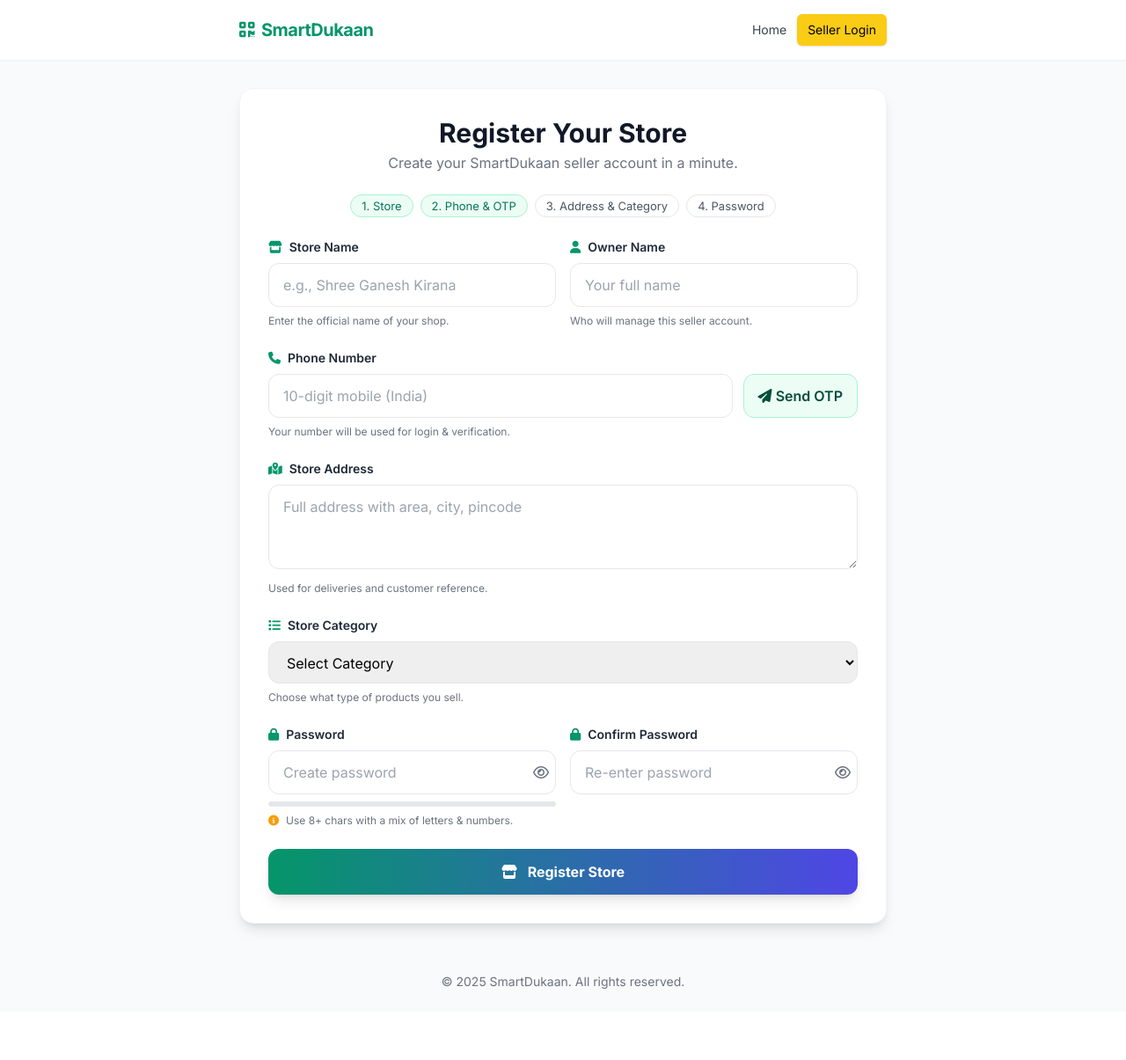
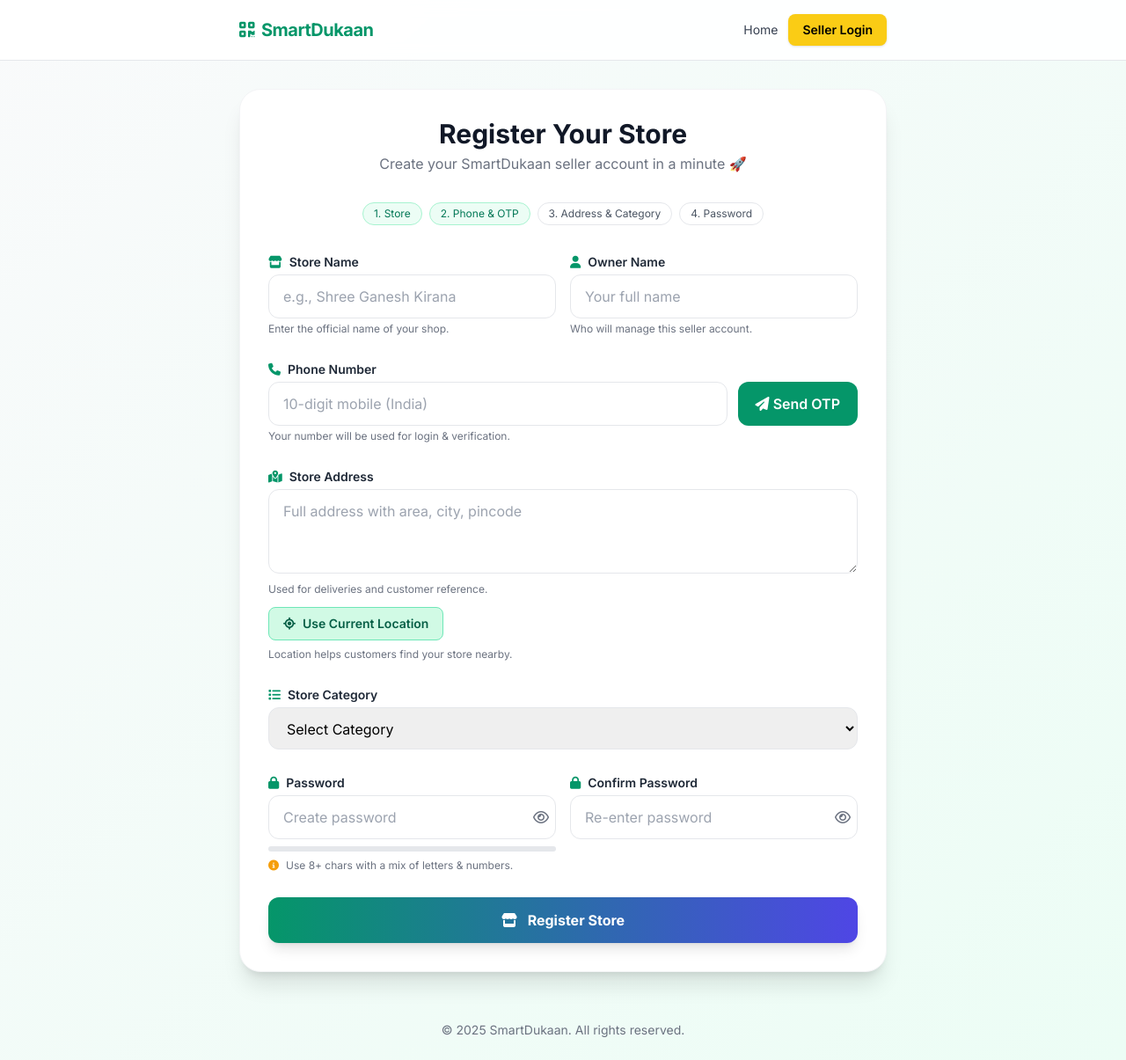
Before and after one commit to surajdantarao/qr-store, a Flask app: page /register in a window 1280 px wide. Shown: the whole page at 88% size. Before the commit the page ends 1124 px from the top, so only its background shows below. Run offline with Flask 3, Linux system fonts and the light colour scheme; some libraries are stand-ins or nearby versions.

Commit message:
Initial commit - hyperlocal project

```diff
--- a/app.py
+++ b/app.py
@@ -11,6 +11,7 @@ from functools import wraps
 from collections import defaultdict
 from PIL import Image
 from dotenv import load_dotenv
+from math import radians, cos, sin, asin, sqrt
 import io
 import csv
 import json
@@ -20,7 +21,7 @@ import uuid
 import qrcode
 import random
 import requests
-
+import math
 # --------------------------------------------------------------------------------
 # Flask App Setup
 # --------------------------------------------------------------------------------
@@ -90,8 +91,19 @@ def is_valid_phone(phone):
     }
     if phone in blacklisted_numbers:
         return False
-    return True
-
+    # For Lang And Lati
+def calculate_distance(lat1, lng1, lat2, lng2):
+    R = 6371  # Earth radius in KM
+    dlat = math.radians(lat2 - lat1)
+    dlng = math.radians(lng2 - lng1)
+
+    a = math.sin(dlat/2)**2 + \
+        math.cos(math.radians(lat1)) * \
+        math.cos(math.radians(lat2)) * \
+        math.sin(dlng/2)**2
+
+    c = 2 * math.atan2(math.sqrt(a), math.sqrt(1 - a))
+    return R * c
 # Helper: verify OTP via 2factor.in
 def verify_otp_2factor(session_id: str, otp_code: str):
     if not TWOFACTOR_API_KEY:
@@ -580,6 +592,8 @@ def register_store():
             phone = (request.form.get("phone") or "").strip()
             store_address = (request.form.get("store_address") or "").strip()
             store_category = request.form.get("store_category")
+            store_lat = request.form.get("store_lat")
+            store_lng = request.form.get("store_lng")
             password = request.form.get("password")
             confirm_password = request.form.get("confirm_password")
 
@@ -591,6 +605,8 @@ def register_store():
 
             if User.query.filter_by(phone=phone).first():
                 return "A store with this phone number already exists."
+            if not store_lat or not store_lng:
+                return "Location not captured. Please use current location."
 
             base_slug = slugify(store_name)
             slug = base_slug
@@ -612,7 +628,9 @@ def register_store():
                 slug=slug,
                 address=store_address,
                 category=store_category,
-                qr_code_path=qr_code_path
+                qr_code_path=qr_code_path,
+                store_lat=float(store_lat),
+                store_lng=float(store_lng)
             )
 
             db.session.add(new_user)
@@ -630,6 +648,40 @@ def register_store():
             db.session.rollback()
             return f"Registration failed: {str(e)}"
     return render_template("register.html")
+# Nearby Store Route
+@app.route('/nearby-stores')
+def nearby_stores():
+    lat = float(request.args.get('lat'))
+    lng = float(request.args.get('lng'))
+
+    stores = User.query.filter(
+        User.store_lat.isnot(None),
+        User.store_lng.isnot(None)
+    ).all()
+
+    nearby = []
+
+    for store in stores:
+        distance = calculate_distance(
+            lat,
+            lng,
+            float(store.store_lat),
+            float(store.store_lng)
+        )
+
+        print("Customer:", lat, lng)
+        print("Store:", store.store_lat, store.store_lng)
+        print("Distance:", distance)
+
+        if distance <= 10:
+            nearby.append({
+                "store_name": store.store_name,
+                "category": store.category,
+                "distance": round(distance, 2),
+                "store_url": url_for("store_home", slug=store.slug)
+            })
+
+    return jsonify({"stores": nearby})
 
 # Login Seller route
 @app.route('/login', methods=['GET', 'POST'])
--- a/models.py
+++ b/models.py
@@ -19,6 +19,9 @@ class User(db.Model):
     category = db.Column(db.String(50), nullable=True)
     qr_code_path = db.Column(db.String(255), nullable=True)
     reset_token = db.Column(db.String(100), nullable=True)
+    store_lat = db.Column(db.Float)
+    store_lng = db.Column(db.Float)
+    # RELATIONSHIPS
     products = db.relationship('Product', backref='seller', lazy=True, cascade="all, delete-orphan")
     orders = db.relationship('Order', backref='seller', lazy=True, cascade="all, delete-orphan")
     settings = db.relationship('StoreSettings', backref='seller', lazy=True, uselist=False, cascade="all, delete-orphan")
--- /dev/null
+++ b/static/desktop.ini
@@ -0,0 +1,2 @@
+[LocalizedFileNames]
+beep.mp3=@beep.mp3,0
--- a/templates/register.html
+++ b/templates/register.html
@@ -7,7 +7,7 @@
 
   <!-- TailwindCSS -->
   <script src="https://cdn.tailwindcss.com"></script>
-  <!-- Google Font (optional) -->
+  <!-- Google Font -->
   <link href="https://fonts.googleapis.com/css2?family=Inter:wght@400;600;700&display=swap" rel="stylesheet" />
   <!-- Icons -->
   <link rel="stylesheet" href="https://cdnjs.cloudflare.com/ajax/libs/font-awesome/6.5.0/css/all.min.css"/>
@@ -16,97 +16,102 @@
     body { font-family: 'Inter', system-ui, -apple-system, Segoe UI, Roboto, Arial, sans-serif; }
   </style>
 </head>
-<body class="min-h-screen bg-gray-50">
+<body class="min-h-screen bg-gradient-to-br from-gray-50 to-emerald-50">
 
-  <!-- Top brand bar (consistent with other pages) -->
-  <header class="bg-white shadow-sm sticky top-0 z-40">
+  <!-- Top brand bar -->
+  <header class="bg-white/90 backdrop-blur border-b sticky top-0 z-40">
     <div class="max-w-3xl mx-auto px-4 py-4 flex items-center justify-between">
       <a href="/" class="flex items-center gap-2 text-emerald-600 font-extrabold tracking-tight text-xl">
         <i class="fa-solid fa-qrcode"></i> SmartDukaan
       </a>
       <nav class="hidden sm:flex items-center gap-3">
         <a href="/" class="text-gray-700 hover:text-emerald-600 text-sm font-medium">Home</a>
-        <a href="/login" class="text-sm font-medium bg-yellow-400 hover:bg-yellow-500 text-black px-3 py-2 rounded-md shadow">Seller Login</a>
+        <a href="/login" class="text-sm font-semibold bg-yellow-400 hover:bg-yellow-500 text-black px-4 py-2 rounded-lg shadow">
+          Seller Login
+        </a>
       </nav>
     </div>
   </header>
 
   <!-- Page -->
   <main class="max-w-3xl mx-auto px-4 py-8">
-    <div class="bg-white rounded-2xl shadow-lg border border-gray-100 p-6 sm:p-8">
-      <div class="text-center mb-6">
+    <div class="bg-white rounded-3xl shadow-xl border border-gray-100 p-6 sm:p-8">
+
+      <!-- Heading -->
+      <div class="text-center mb-8">
         <h1 class="text-2xl sm:text-3xl font-extrabold text-gray-900">Register Your Store</h1>
-        <p class="text-gray-500 mt-1">Create your SmartDukaan seller account in a minute.</p>
+        <p class="text-gray-500 mt-1">Create your SmartDukaan seller account in a minute 🚀</p>
       </div>
 
-      <!-- Progress chips (visual only) -->
-      <div class="flex flex-wrap items-center justify-center gap-2 mb-6">
-        <span class="px-3 py-1 rounded-full border text-xs sm:text-[13px] border-emerald-200 text-emerald-700 bg-emerald-50">1. Store</span>
-        <span class="px-3 py-1 rounded-full border text-xs sm:text-[13px] border-emerald-200 text-emerald-700 bg-emerald-50">2. Phone & OTP</span>
-        <span class="px-3 py-1 rounded-full border text-xs sm:text-[13px] border-gray-200 text-gray-600">3. Address & Category</span>
-        <span class="px-3 py-1 rounded-full border text-xs sm:text-[13px] border-gray-200 text-gray-600">4. Password</span>
+      <!-- Progress -->
+      <div class="flex flex-wrap items-center justify-center gap-2 mb-8">
+        <span class="px-3 py-1 rounded-full border text-xs border-emerald-200 text-emerald-700 bg-emerald-50">1. Store</span>
+        <span class="px-3 py-1 rounded-full border text-xs border-emerald-200 text-emerald-700 bg-emerald-50">2. Phone & OTP</span>
+        <span class="px-3 py-1 rounded-full border text-xs border-gray-200 text-gray-600">3. Address & Category</span>
+        <span class="px-3 py-1 rounded-full border text-xs border-gray-200 text-gray-600">4. Password</span>
       </div>
 
-      <!-- FORM (IDs, names, action, onsubmit kept identical) -->
-      <form id="registrationForm" action="/register" method="POST" onsubmit="return checkFormValidation()" class="space-y-6">
+      <!-- FORM -->
+      <form id="registrationForm" action="/register" method="POST" onsubmit="return checkFormValidation()" class="space-y-7">
 
         <!-- Store + Owner -->
         <div class="grid sm:grid-cols-2 gap-4">
           <div>
-            <label for="store_name" class="flex items-center gap-2 text-sm font-semibold text-gray-800 mb-2">
+            <label for="store_name" class="flex items-center gap-2 text-sm font-semibold text-gray-800 mb-1">
               <i class="fa-solid fa-store text-emerald-600"></i> Store Name
             </label>
             <input
               type="text" id="store_name" name="store_name" required
               placeholder="e.g., Shree Ganesh Kirana"
-              class="w-full rounded-xl border border-gray-200 px-4 py-3 focus:outline-none focus:ring-2 focus:ring-emerald-300"
+              class="w-full rounded-xl border border-gray-200 px-4 py-3 focus:ring-2 focus:ring-emerald-400 outline-none"
             />
-            <p class="text-xs text-gray-500 mt-2">Enter the official name of your shop.</p>
+            <p class="text-xs text-gray-500 mt-1">Enter the official name of your shop.</p>
           </div>
 
           <div>
-            <label for="owner_name" class="flex items-center gap-2 text-sm font-semibold text-gray-800 mb-2">
+            <label for="owner_name" class="flex items-center gap-2 text-sm font-semibold text-gray-800 mb-1">
               <i class="fa-solid fa-user text-emerald-600"></i> Owner Name
             </label>
             <input
               type="text" id="owner_name" name="owner_name" required
               placeholder="Your full name"
-              class="w-full rounded-xl border border-gray-200 px-4 py-3 focus:outline-none focus:ring-2 focus:ring-emerald-300"
+              class="w-full rounded-xl border border-gray-200 px-4 py-3 focus:ring-2 focus:ring-emerald-400 outline-none"
             />
-            <p class="text-xs text-gray-500 mt-2">Who will manage this seller account.</p>
+            <p class="text-xs text-gray-500 mt-1">Who will manage this seller account.</p>
           </div>
         </div>
 
-        <!-- Phone + OTP send -->
+        <!-- Phone -->
         <div>
-          <label for="phone" class="flex items-center gap-2 text-sm font-semibold text-gray-800 mb-2">
+          <label for="phone" class="flex items-center gap-2 text-sm font-semibold text-gray-800 mb-1">
             <i class="fa-solid fa-phone text-emerald-600"></i> Phone Number
           </label>
-          <div class="flex gap-3">
+          <div class="flex flex-col sm:flex-row gap-3">
             <input
               type="text" id="phone" name="phone" required
               inputmode="numeric" pattern="^[6-9]\d{9}$" minlength="10" maxlength="10" autocomplete="tel"
               placeholder="10-digit mobile (India)"
-              class="flex-1 rounded-xl border border-gray-200 px-4 py-3 focus:outline-none focus:ring-2 focus:ring-emerald-300"
+              class="flex-1 rounded-xl border border-gray-200 px-4 py-3 focus:ring-2 focus:ring-emerald-400 outline-none"
             />
-            <button type="button" class="px-4 py-3 rounded-xl bg-emerald-50 text-emerald-900 border border-emerald-200 hover:bg-emerald-100 font-semibold"
+            <button type="button"
+              class="px-5 py-3 rounded-xl bg-emerald-600 text-white font-semibold hover:bg-emerald-700 transition"
               onclick="sendOTP()">
               <i class="fa-solid fa-paper-plane"></i> Send OTP
             </button>
           </div>
-          <p class="text-xs text-gray-500 mt-2">Your number will be used for login & verification.</p>
+          <p class="text-xs text-gray-500 mt-1">Your number will be used for login & verification.</p>
         </div>
 
-        <!-- OTP Section -->
-        <div id="otpSection" style="display:none;" class="rounded-2xl border border-indigo-100 bg-indigo-50 p-4">
-          <label for="otp" class="flex items-center gap-2 text-sm font-semibold text-gray-800 mb-2">
+        <!-- OTP -->
+        <div id="otpSection" style="display:none;" class="rounded-2xl bg-indigo-50 border border-indigo-200 p-4">
+          <label for="otp" class="flex items-center gap-2 text-sm font-semibold text-gray-800 mb-1">
             <i class="fa-solid fa-key text-indigo-600"></i> Enter OTP
           </label>
           <div class="flex gap-3">
             <input
               type="text" id="otp" name="otp" maxlength="6"
               placeholder="6-digit OTP"
-              class="flex-1 rounded-xl border border-gray-200 px-4 py-3 focus:outline-none focus:ring-2 focus:ring-indigo-300"
+              class="flex-1 rounded-xl border border-gray-200 px-4 py-3 focus:ring-2 focus:ring-indigo-400 outline-none"
             />
             <button id="verifyBtn" type="button"
               class="px-4 py-3 rounded-xl bg-indigo-600 text-white hover:bg-indigo-700 font-semibold"
@@ -125,50 +130,63 @@
 
         <!-- Address -->
         <div>
-          <label for="store_address" class="flex items-center gap-2 text-sm font-semibold text-gray-800 mb-2">
+          <label for="store_address" class="flex items-center gap-2 text-sm font-semibold text-gray-800 mb-1">
             <i class="fa-solid fa-map-location-dot text-emerald-600"></i> Store Address
           </label>
           <textarea
             id="store_address" name="store_address" required
             placeholder="Full address with area, city, pincode"
-            class="w-full rounded-xl border border-gray-200 px-4 py-3 min-h-[96px] focus:outline-none focus:ring-2 focus:ring-emerald-300"
+            class="w-full rounded-xl border border-gray-200 px-4 py-3 min-h-[96px] focus:ring-2 focus:ring-emerald-400 outline-none"
           ></textarea>
-          <p class="text-xs text-gray-500 mt-2">Used for deliveries and customer reference.</p>
+          <p class="text-xs text-gray-500 mt-1">Used for deliveries and customer reference.</p>
+
+          <!-- Location Button -->
+          <button type="button"
+            onclick="getStoreLocation()"
+            class="mt-3 inline-flex items-center gap-2 px-4 py-2 rounded-lg bg-emerald-100 border border-emerald-300 text-emerald-800 hover:bg-emerald-200 font-semibold text-sm">
+            <i class="fa-solid fa-location-crosshairs"></i>
+            Use Current Location
+          </button>
+
+          <p id="locationStatus" class="text-xs mt-2 text-gray-500">
+            Location helps customers find your store nearby.
+          </p>
         </div>
+
+        <input type="hidden" id="store_lat" name="store_lat">
+        <input type="hidden" id="store_lng" name="store_lng">
 
         <!-- Category -->
         <div>
-          <label for="store_category" class="flex items-center gap-2 text-sm font-semibold text-gray-800 mb-2">
+          <label for="store_category" class="flex items-center gap-2 text-sm font-semibold text-gray-800 mb-1">
             <i class="fa-solid fa-list text-emerald-600"></i> Store Category
           </label>
           <select id="store_category" name="store_category" required
-                  class="w-full rounded-xl border border-gray-200 px-4 py-3 focus:outline-none focus:ring-2 focus:ring-emerald-300">
+            class="w-full rounded-xl border border-gray-200 px-4 py-3 focus:ring-2 focus:ring-emerald-400 outline-none">
             <option value="">Select Category</option>
             <option value="grocery">Grocery</option>
             <option value="pharmacy">Pharmacy</option>
             <option value="stationery">Stationery</option>
           </select>
-          <p class="text-xs text-gray-500 mt-2">Choose what type of products you sell.</p>
         </div>
 
         <!-- Passwords -->
         <div class="grid sm:grid-cols-2 gap-4">
           <div>
-            <label for="password" class="flex items-center gap-2 text-sm font-semibold text-gray-800 mb-2">
+            <label for="password" class="flex items-center gap-2 text-sm font-semibold text-gray-800 mb-1">
               <i class="fa-solid fa-lock text-emerald-600"></i> Password
             </label>
             <div class="relative">
               <input
                 type="password" id="password" name="password" required
                 placeholder="Create password" autocomplete="new-password"
-                class="w-full rounded-xl border border-gray-200 px-4 py-3 pr-11 focus:outline-none focus:ring-2 focus:ring-emerald-300"
+                class="w-full rounded-xl border border-gray-200 px-4 py-3 pr-11 focus:ring-2 focus:ring-emerald-400 outline-none"
               />
-              <button type="button" id="togglePass" aria-label="Show password"
+              <button type="button" id="togglePass"
                 class="absolute right-2 top-1/2 -translate-y-1/2 text-gray-500 hover:text-gray-700">
                 <i class="fa-regular fa-eye"></i>
               </button>
             </div>
-            <!-- Visual-only strength bar -->
             <div class="h-1.5 bg-gray-200 rounded-full overflow-hidden mt-2">
               <span id="strengthBar" class="block h-full w-0 bg-emerald-500 transition-all"></span>
             </div>
@@ -179,16 +197,16 @@
           </div>
 
           <div>
-            <label for="confirm_password" class="flex items-center gap-2 text-sm font-semibold text-gray-800 mb-2">
+            <label for="confirm_password" class="flex items-center gap-2 text-sm font-semibold text-gray-800 mb-1">
               <i class="fa-solid fa-lock text-emerald-600"></i> Confirm Password
             </label>
             <div class="relative">
               <input
                 type="password" id="confirm_password" name="confirm_password" required
                 placeholder="Re-enter password" autocomplete="new-password"
-                class="w-full rounded-xl border border-gray-200 px-4 py-3 pr-11 focus:outline-none focus:ring-2 focus:ring-emerald-300"
+                class="w-full rounded-xl border border-gray-200 px-4 py-3 pr-11 focus:ring-2 focus:ring-emerald-400 outline-none"
               />
-              <button type="button" id="togglePass2" aria-label="Show password"
+              <button type="button" id="togglePass2"
                 class="absolute right-2 top-1/2 -translate-y-1/2 text-gray-500 hover:text-gray-700">
                 <i class="fa-regular fa-eye"></i>
               </button>
@@ -198,7 +216,7 @@
 
         <!-- Submit -->
         <button type="submit"
-                class="w-full py-3.5 rounded-xl bg-gradient-to-r from-emerald-600 to-indigo-600 text-white font-extrabold shadow-lg hover:brightness-95">
+          class="w-full py-3.5 rounded-xl bg-gradient-to-r from-emerald-600 to-indigo-600 text-white font-extrabold shadow-lg hover:brightness-95 transition">
           <i class="fa-solid fa-store mr-2"></i> Register Store
         </button>
       </form>
@@ -210,7 +228,7 @@
     © 2025 SmartDukaan. All rights reserved.
   </footer>
 
-  <!-- Same JS logic from your code (unchanged) -->
+  <!-- JS LOGIC: UNCHANGED -->
   <script>
     let otpTimer;
 
@@ -283,7 +301,13 @@
       const verified = document.getElementById("otp_verified").value;
       const password = document.getElementById("password").value;
       const confirmPassword = document.getElementById("confirm_password").value;
+      const lat = document.getElementById("store_lat").value;
+      const lng = document.getElementById("store_lng").value;
 
+      if (!lat || !lng) {
+        alert("Please use 'Current Location' to register your store.");
+        return false;
+      }
       if (verified !== "true") {
         alert("Please verify your phone number with the OTP before submitting.");
         return false;
@@ -318,7 +342,6 @@
       }, 1000);
     }
 
-    // Small UI helpers (no backend logic change)
     (function () {
       const pass = document.getElementById('password');
       const pass2 = document.getElementById('confirm_password');
@@ -334,7 +357,6 @@
       t1.addEventListener('click', () => toggle(pass, t1));
       t2.addEventListener('click', () => toggle(pass2, t2));
 
-      // simple visual strength meter
       pass.addEventListener('input', () => {
         const v = pass.value;
         let s = 0;
@@ -346,6 +368,49 @@
         bar.style.width = Math.min(s, 100) + '%';
       });
     })();
+
+    function getStoreLocation() {
+      if (!navigator.geolocation) {
+        alert("Geolocation not supported in this browser");
+        return;
+      }
+
+      const status = document.getElementById("locationStatus");
+      status.innerText = "📍 Fetching accurate location...";
+
+      navigator.geolocation.getCurrentPosition(
+        function (position) {
+          const lat = position.coords.latitude;
+          const lng = position.coords.longitude;
+          const accuracy = position.coords.accuracy;
+
+          if (accuracy > 100) {
+            status.innerText = "⚠️ Location not accurate (" + Math.round(accuracy) + "m). Please move outside and try again.";
+            status.classList.remove("text-gray-500");
+            status.classList.add("text-red-600");
+            return;
+          }
+
+          document.getElementById("store_lat").value = lat;
+          document.getElementById("store_lng").value = lng;
+
+          status.innerText = "✅ Accurate location captured";
+          status.classList.remove("text-gray-500", "text-red-600");
+          status.classList.add("text-emerald-600");
+        },
+        function () {
+          alert("Please allow location access to continue");
+          status.innerText = "❌ Location permission denied";
+          status.classList.remove("text-gray-500");
+          status.classList.add("text-red-600");
+        },
+        {
+          enableHighAccuracy: true,
+          timeout: 15000,
+          maximumAge: 0
+        }
+      );
+    }
   </script>
 </body>
 </html>
```
Also changed, not shown: templates/Home.html (+141 -6 lines), templates/master_products.html (+5 -11 lines), static/images/hero.png (added), static/images/logo.png (added), static/qr_codes/aryan-kirana-store_qr.png (added), static/qr_codes/atharav_qr.png (added), static/qr_codes/test-store2_qr.png (added), templates/store_analytics.html (added), 1 other file. Lines whose indentation alone changed are shown as unchanged.
